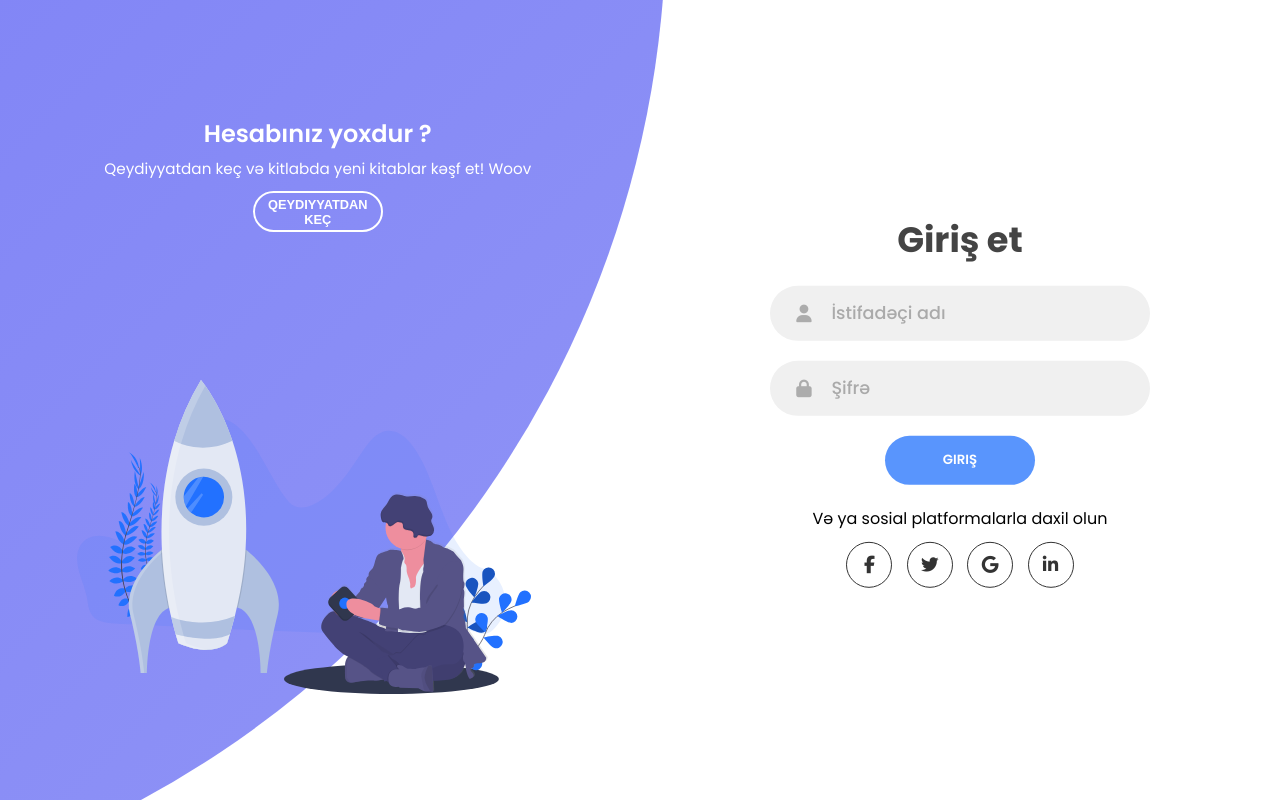
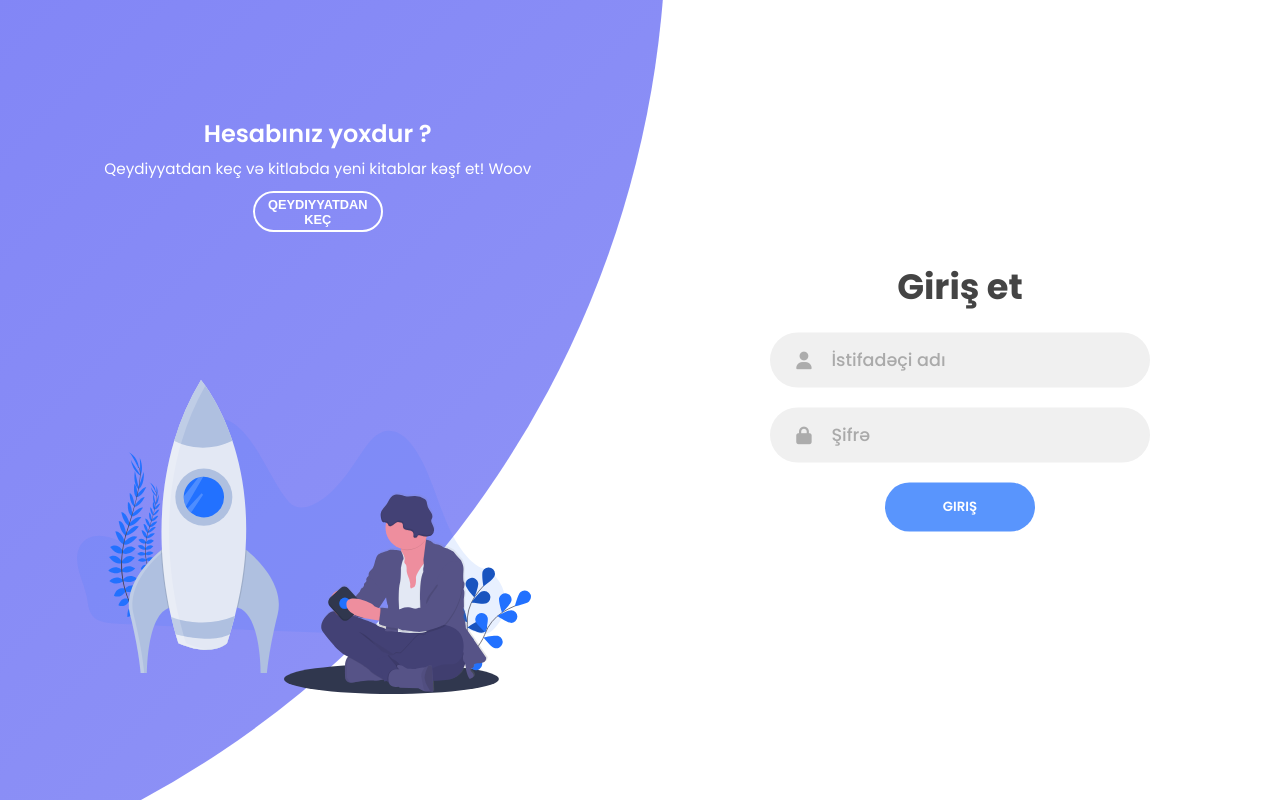
Before and after one commit to sohretaga/kitlab, a Django app: page /auth/ in a window 1280 px wide. Run offline with Django 5.2, Linux system fonts and the light colour scheme; some libraries are stand-ins or nearby versions.

Commit message:
authenticate page icons

```diff
--- a/users/templates/authenticate.html
+++ b/users/templates/authenticate.html
@@ -36,7 +36,7 @@
     <!-- Web Application Manifest (for PWA support) -->
     <link rel="manifest" href="{% static 'favicon/site.webmanifest' %}">
 
-    <script src="https://kit.fontawesome.com/64d58efce2.js" crossorigin="anonymous"></script>
+    <link rel="stylesheet" href="https://cdnjs.cloudflare.com/ajax/libs/font-awesome/6.7.2/css/all.min.css" crossorigin="anonymous" referrerpolicy="no-referrer" />
     <link rel="stylesheet" href="{% static 'css/users/authenticate.css' %}" />
 
     <!--
@@ -65,21 +65,6 @@
               <input type="password" name="password" id="login-password" placeholder="Şifrə" />
             </div>
             <input type="button" value="Giriş" class="btn solid" id="login-btn" onclick="checkFormValid(this, 'login')"/>
-            <p class="social-text">Və ya sosial platformalarla daxil olun</p>
-            <div class="social-media">
-              <a href="#" class="social-icon">
-                <i class="fab fa-facebook-f"></i>
-              </a>
-              <a href="#" class="social-icon">
-                <i class="fab fa-twitter"></i>
-              </a>
-              <a href="#" class="social-icon">
-                <i class="fab fa-google"></i>
-              </a>
-              <a href="#" class="social-icon">
-                <i class="fab fa-linkedin-in"></i>
-              </a>
-            </div>
           </form>
           <form action="{% url 'register' %}" class="sign-up-form" method="post">
             {% csrf_token %}
@@ -108,21 +93,6 @@
               <input type="password" name="password2" id="register-password2" placeholder="Şifrə təkrar" />
             </div>
             <input type="button" value="Qeydiyyat" class="btn" id="register-btn" onclick="checkFormValid(this, 'register')"/>
-            <p class="social-text">Və ya sosial platformalarda qeydiyyatdan keçin</p>
-            <div class="social-media">
-              <a href="#" class="social-icon">
-                <i class="fab fa-facebook-f"></i>
-              </a>
-              <a href="#" class="social-icon">
-                <i class="fab fa-twitter"></i>
-              </a>
-              <a href="#" class="social-icon">
-                <i class="fab fa-google"></i>
-              </a>
-              <a href="#" class="social-icon">
-                <i class="fab fa-linkedin-in"></i>
-              </a>
-            </div>
           </form>
         </div>
       </div>
```
